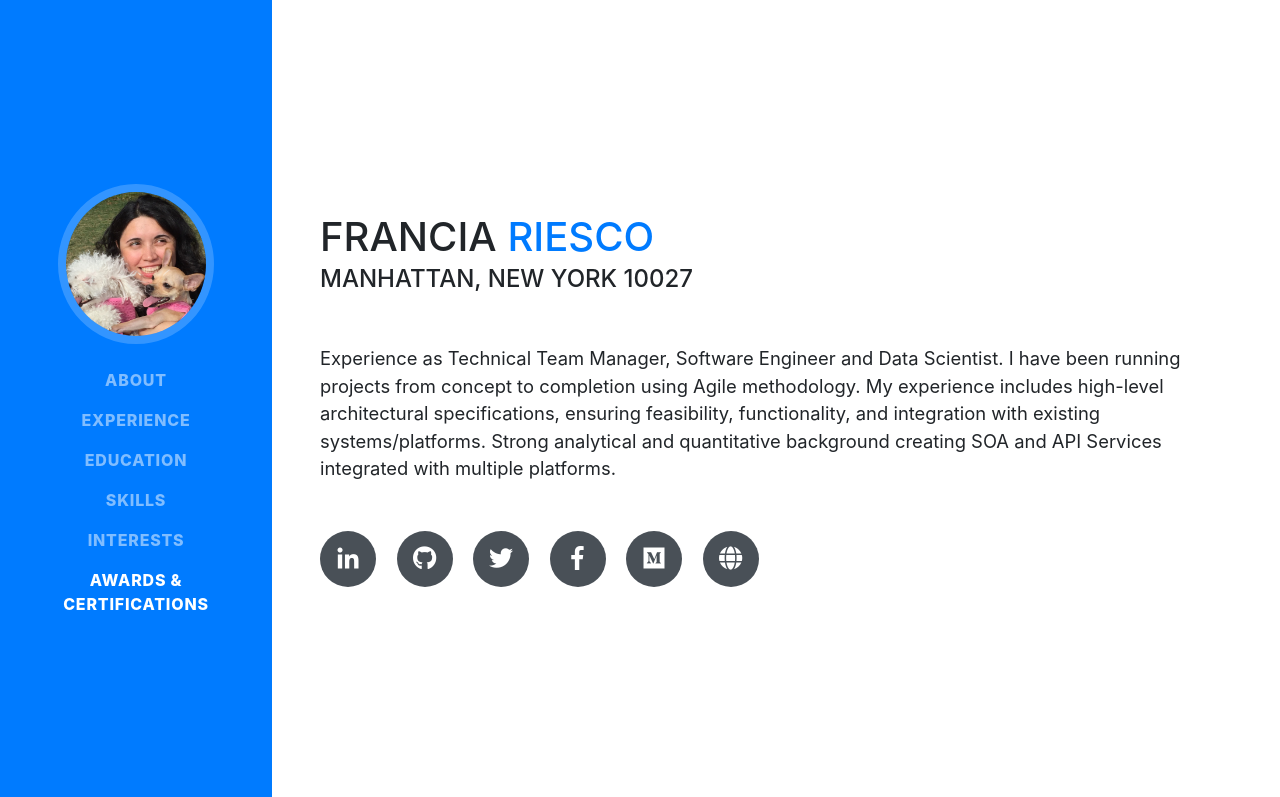
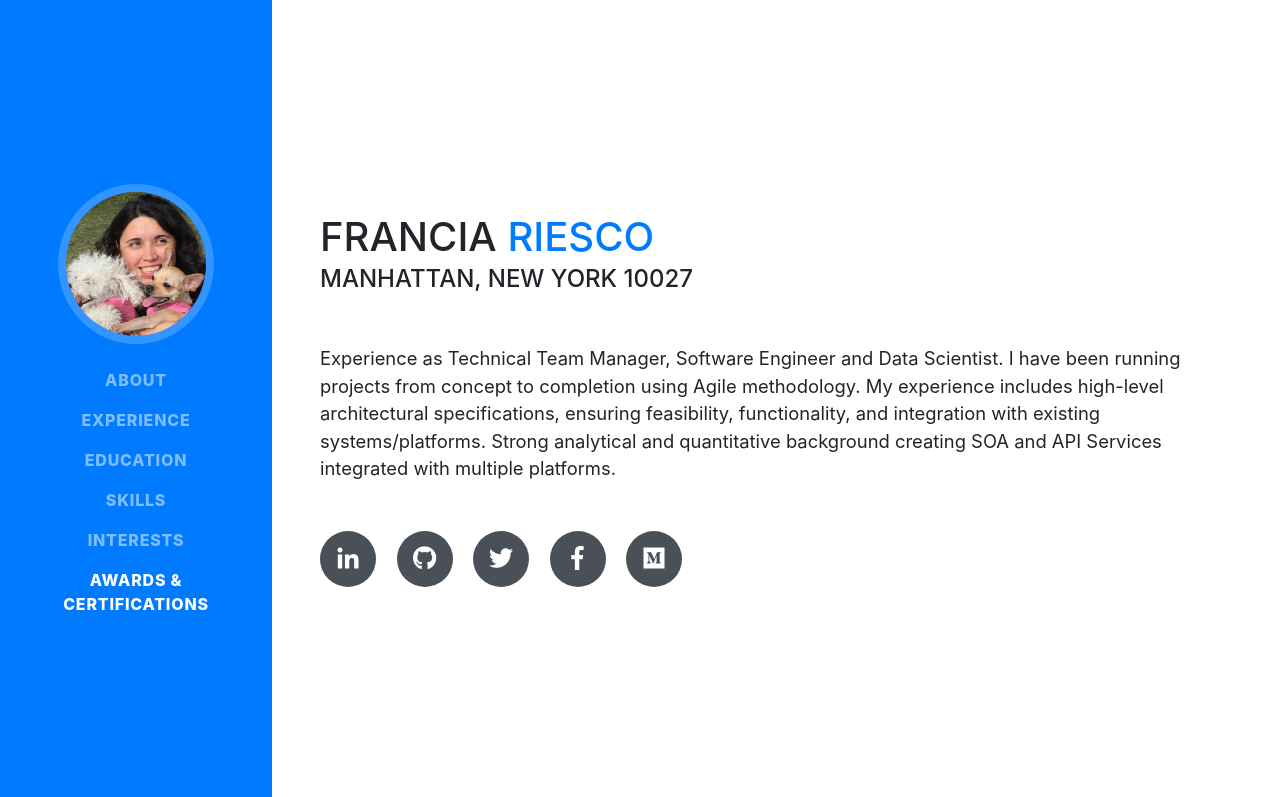
Before and after one commit to Fr4nc3/fr4nc3-site, a website with bundled scripts: page index.html in a window 1280 px wide. Shown: the top 797 px of the page. Built offline with nearby package versions, Linux system fonts and the light colour scheme; a web font is replaced by a local one.

Commit message:
Update index.html

```diff
--- a/index.html
+++ b/index.html
@@ -93,9 +93,7 @@
           <a href="https://fr4nc3.medium.com/" target="_blank">
             <i class="fab fa-medium"></i>
           </a>
-          <a href="https://scholar.harvard.edu/friesco" target="_blank">
-            <i class="fa fa-globe"></i>
-          </a>
+
         </div>
       </div>
     </section>
```
